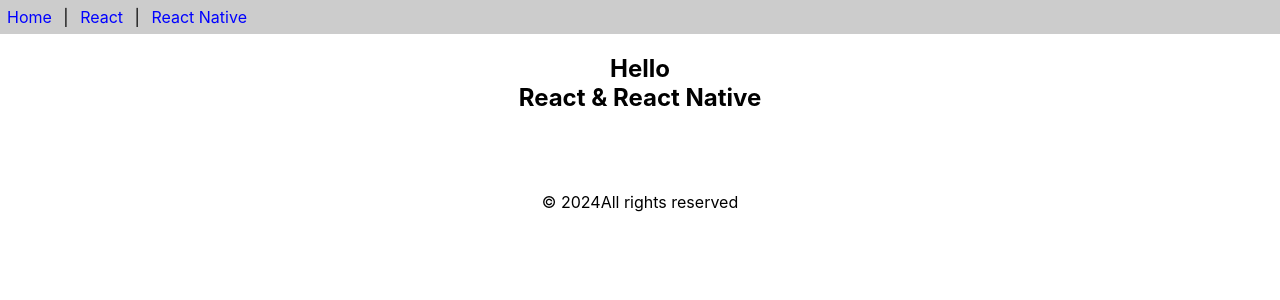
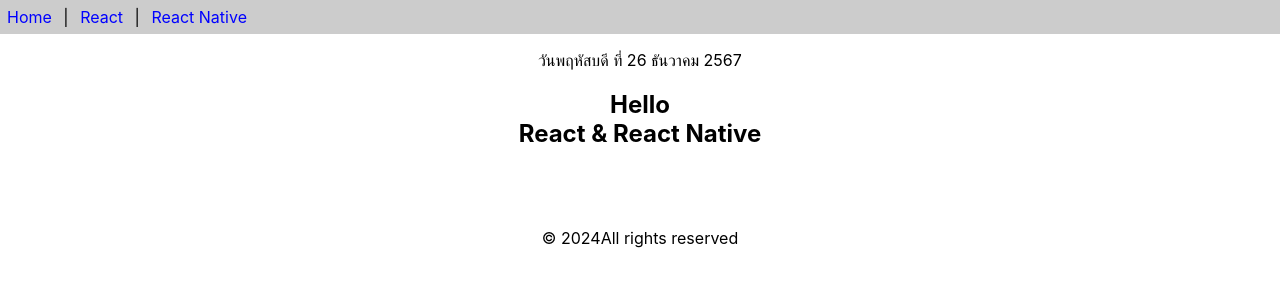
Before and after one commit to 15thatsawan/app1, a React (Create React App) app: page / in a window 1280 px wide. Shown: the top 300 px of the page. Built offline with nearby package versions, Linux system fonts and the light colour scheme.

Commit message:
class components

```diff
--- a/src/App.js
+++ b/src/App.js
@@ -1,10 +1,16 @@
 import React from "react";
 import {Header,Content,Footer} from './func-components';
+import Calendar from './class-components'
 
 function App() {
 
   return (
-    [<Header/>,<Content/>,<Footer/>]
+    <>
+    <Header/>
+    <p><center><Calendar/></center></p>
+    <Content/>
+    <Footer/></>
+
   )
 }
 
--- /dev/null
+++ b/src/class-components.js
@@ -0,0 +1,18 @@
+import React,{Component} from 'react';
+
+export default class Calendar extends Component{
+    getDate(){
+        const dayNames = ['อาทิตย์','จันทร์','อังคาร','พุธ','พฤหัสบดี','ศุกร์','เสาร์']
+        const monthNames =['มกราคม','กุมภาพันธ์','มีนาคม','เมษายน','พฤษภาคม','มิถุนายน','กรกฎาคม','สิงหาคม','กันยายน','ตุลาคม','พฤศจิกายน','ธันวาคม']
+        const date = new Date()
+        const weekDay = dayNames[date.getDay()]
+        const day = date.getDate()
+        const month = monthNames[date.getMonth()]
+        const year = date.getFullYear() + 543
+        return `วัน${weekDay} ที่ ${day} ${month} ${year}`
+    }
+
+    render(){
+        return <div>{this.getDate()}</div>
+    }
+}
```
